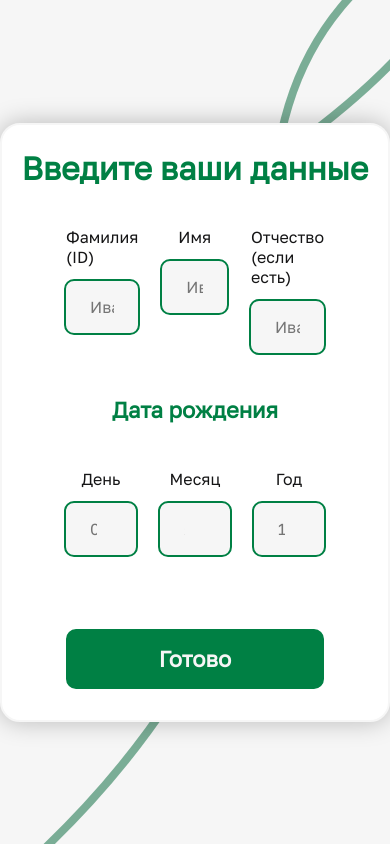
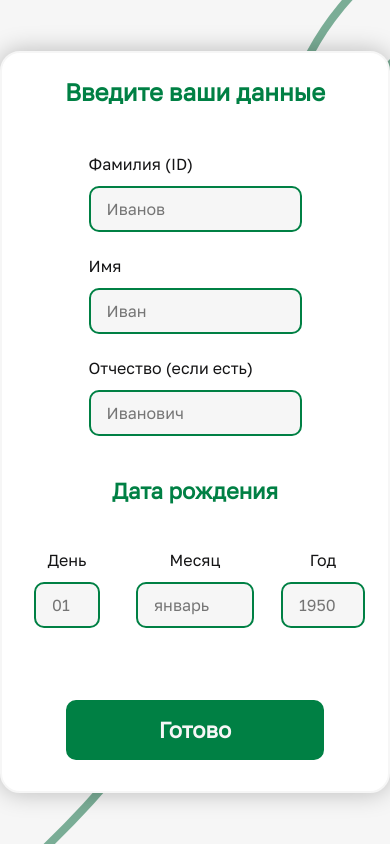
Before and after one commit to VlaDexa/lct-2023-front, a React (Vite) app: page / in a window 390 px wide. Built offline with nearby package versions, Linux system fonts and the light colour scheme.

Commit message:
Adapt login page to the phone users

```diff
--- a/src/pages/login/Login.module.css
+++ b/src/pages/login/Login.module.css
@@ -108,3 +108,41 @@
 
     width: calc(100% - 64px * 2);
 }
+
+@media only screen and (max-width: 680px) {
+    .input_row:first-of-type {
+        grid-template-columns: unset;
+        grid-template-rows: repeat(3, 1fr);
+
+        align-self: center;
+    }
+
+    .input_row:first-of-type .input {
+        text-align: start;
+
+        align-items: unset;
+    }
+
+    .input_row:last-of-type {
+        row-gap: 12px;
+        margin-left: 20px;
+        margin-right: 20px;
+    }
+
+    .input_row:last-of-type .input:nth-of-type(2) > input {
+        width: 98px;
+    }
+
+    .input > input {
+        text-align: unset;
+        padding: 10px 0 10px 16px;
+
+        width: min-content;
+    }
+
+    .title {
+        font-weight: 700;
+        font-size: 24px;
+        line-height: 29px;
+    }
+}
```
